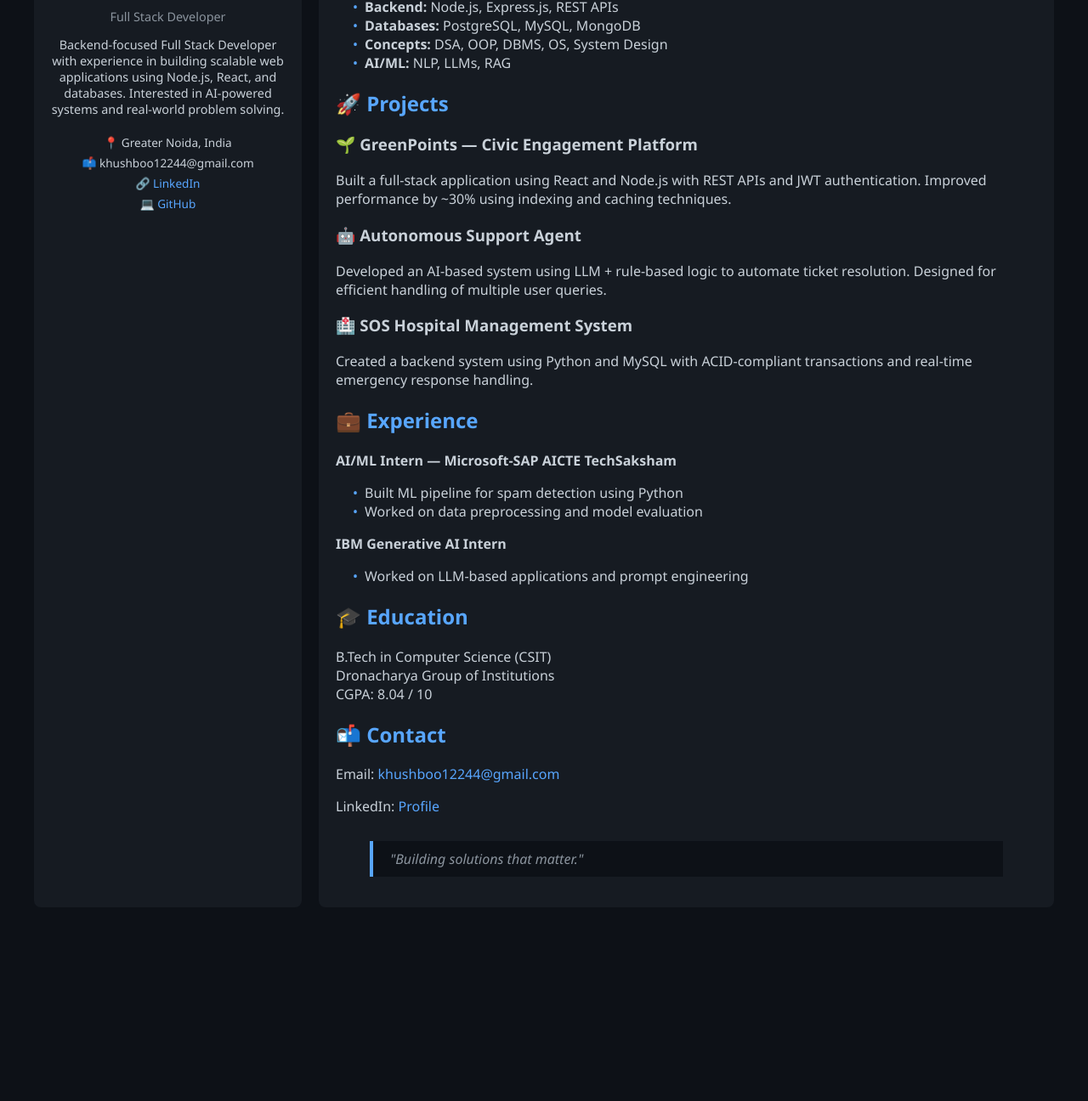
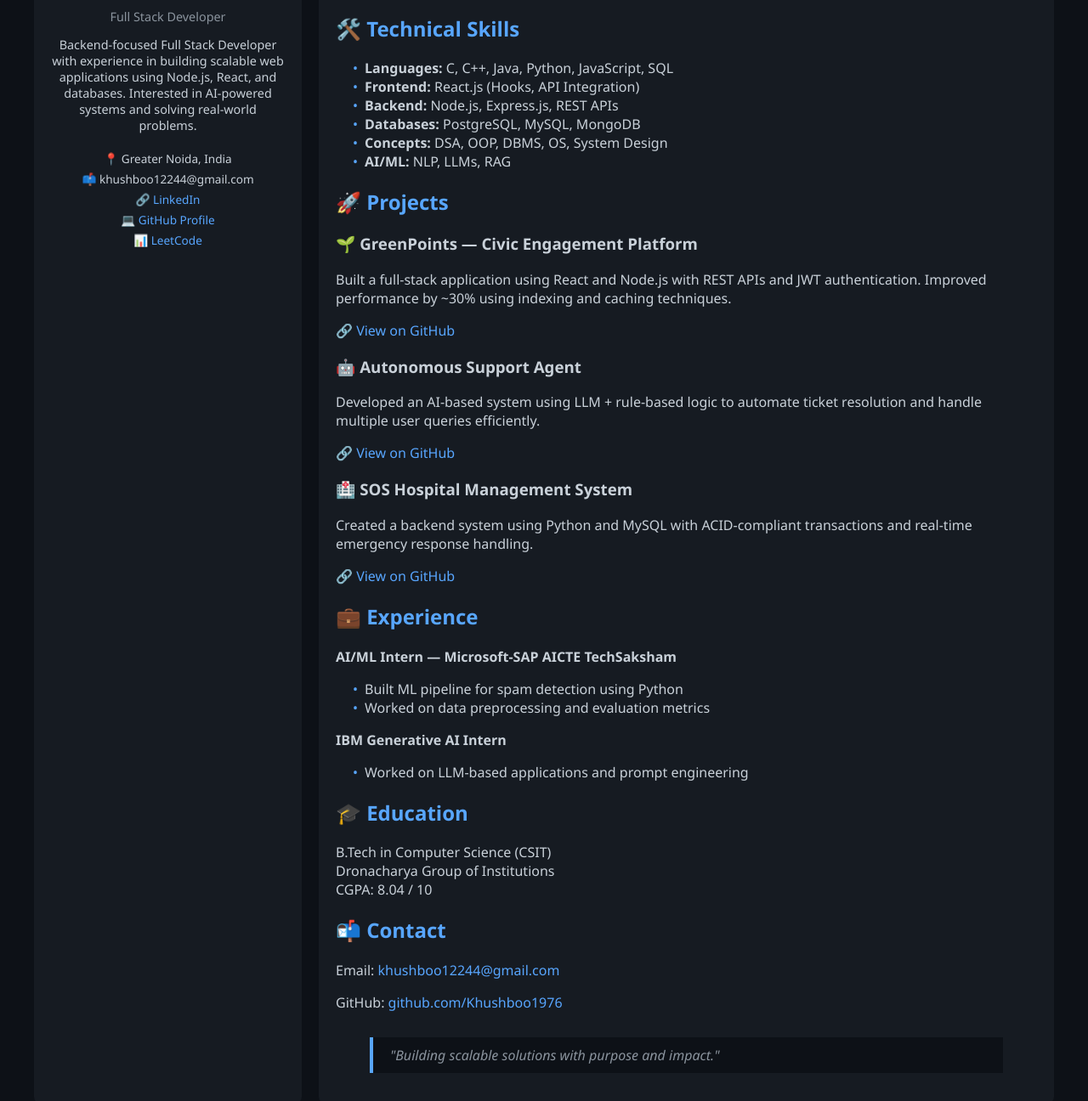
Before and after one commit to Khushboo1976/Web-Profile, a plain HTML site: page index.html in a window 1280 px wide. Shown: the part 277-1573 px from the top of the page at 85% size. Before the commit the page ends 1365 px from the top, so only its background shows below. Drawn offline with Linux system fonts and the light colour scheme.

Commit message:
Enhance index.html with new sections and links
Added a section for 'Open to Opportunities' and updated project links.

```diff
--- a/index.html
+++ b/index.html
@@ -17,14 +17,15 @@
 
       <p class="bio">
         Backend-focused Full Stack Developer with experience in building scalable web applications
-        using Node.js, React, and databases. Interested in AI-powered systems and real-world problem solving.
+        using Node.js, React, and databases. Interested in AI-powered systems and solving real-world problems.
       </p>
 
       <div class="contact">
         <p><strong>📍</strong> Greater Noida, India</p>
         <p><strong>📫</strong> khushboo12244@gmail.com</p>
-        <p><strong>🔗</strong> <a href="https://www.linkedin.com/in/khushboo-goyal-32bab0291">LinkedIn</a></p>
-        <p><strong>💻</strong> <a href="https://github.com/Khushboo1976">GitHub</a></p>
+        <p><strong>🔗</strong> <a href="https://www.linkedin.com/in/khushboo-goyal-32bab0291" target="_blank">LinkedIn</a></p>
+        <p><strong>💻</strong> <a href="https://github.com/Khushboo1976" target="_blank">GitHub Profile</a></p>
+        <p><strong>📊</strong> <a href="https://leetcode.com/u/khushboo_1976/" target="_blank">LeetCode</a></p>
       </div>
     </aside>
 
@@ -36,7 +37,16 @@
         <h1>👋 Hi, I'm Khushboo Goyal</h1>
         <p>
           I’m a Computer Science student focused on Full Stack Development and Backend Systems.
-          I enjoy building scalable applications and exploring AI-based solutions to real-world problems.
+          I enjoy building scalable applications, optimizing performance, and exploring AI-based solutions.
+        </p>
+      </section>
+
+      <!-- OPEN TO ROLES (IMPORTANT ADDITION) -->
+      <section>
+        <h2>🎯 Open to Opportunities</h2>
+        <p>
+          I am currently looking for fresher roles in <strong>Full Stack Development</strong>,
+          <strong>Web Development</strong>, and Backend Engineering where I can contribute, learn, and grow.
         </p>
       </section>
 
@@ -53,7 +63,7 @@
         </ul>
       </section>
 
-      <!-- PROJECTS (MOST IMPORTANT) -->
+      <!-- PROJECTS -->
       <section>
         <h2>🚀 Projects</h2>
 
@@ -62,18 +72,21 @@
           Built a full-stack application using React and Node.js with REST APIs and JWT authentication.
           Improved performance by ~30% using indexing and caching techniques.
         </p>
+        <a href="https://github.com/Khushboo1976/Green-Points-2.o" target="_blank">🔗 View on GitHub</a>
 
         <h3>🤖 Autonomous Support Agent</h3>
         <p>
-          Developed an AI-based system using LLM + rule-based logic to automate ticket resolution.
-          Designed for efficient handling of multiple user queries.
+          Developed an AI-based system using LLM + rule-based logic to automate ticket resolution
+          and handle multiple user queries efficiently.
         </p>
+        <a href="https://github.com/Khushboo1976/SOS-hospital-management-System" target="_blank">🔗 View on GitHub</a>
 
         <h3>🏥 SOS Hospital Management System</h3>
         <p>
           Created a backend system using Python and MySQL with ACID-compliant transactions
           and real-time emergency response handling.
         </p>
+        <a href="https://github.com/Khushboo1976/Autonomous-Agent" target="_blank">🔗 View on GitHub</a>
 
       </section>
 
@@ -83,7 +96,7 @@
         <p><strong>AI/ML Intern — Microsoft-SAP AICTE TechSaksham</strong></p>
         <ul>
           <li>Built ML pipeline for spam detection using Python</li>
-          <li>Worked on data preprocessing and model evaluation</li>
+          <li>Worked on data preprocessing and evaluation metrics</li>
         </ul>
 
         <p><strong>IBM Generative AI Intern</strong></p>
@@ -106,11 +119,11 @@
       <section>
         <h2>📬 Contact</h2>
         <p>Email: <a href="mailto:khushboo12244@gmail.com">khushboo12244@gmail.com</a></p>
-        <p>LinkedIn: <a href="https://www.linkedin.com/in/khushboo-goyal-32bab0291">Profile</a></p>
+        <p>GitHub: <a href="https://github.com/Khushboo1976" target="_blank">github.com/Khushboo1976</a></p>
       </section>
 
       <blockquote>
-        "Building solutions that matter."
+        "Building scalable solutions with purpose and impact."
       </blockquote>
 
     </main>
```
